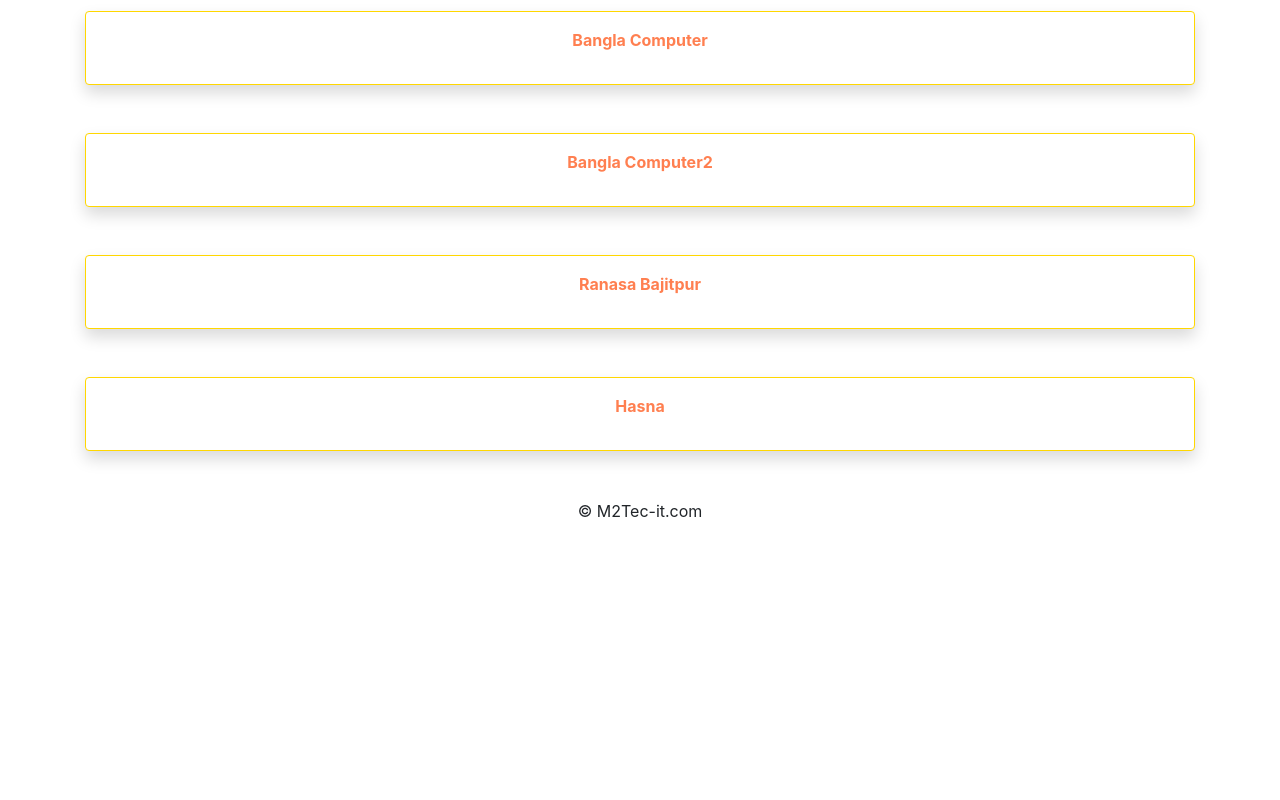
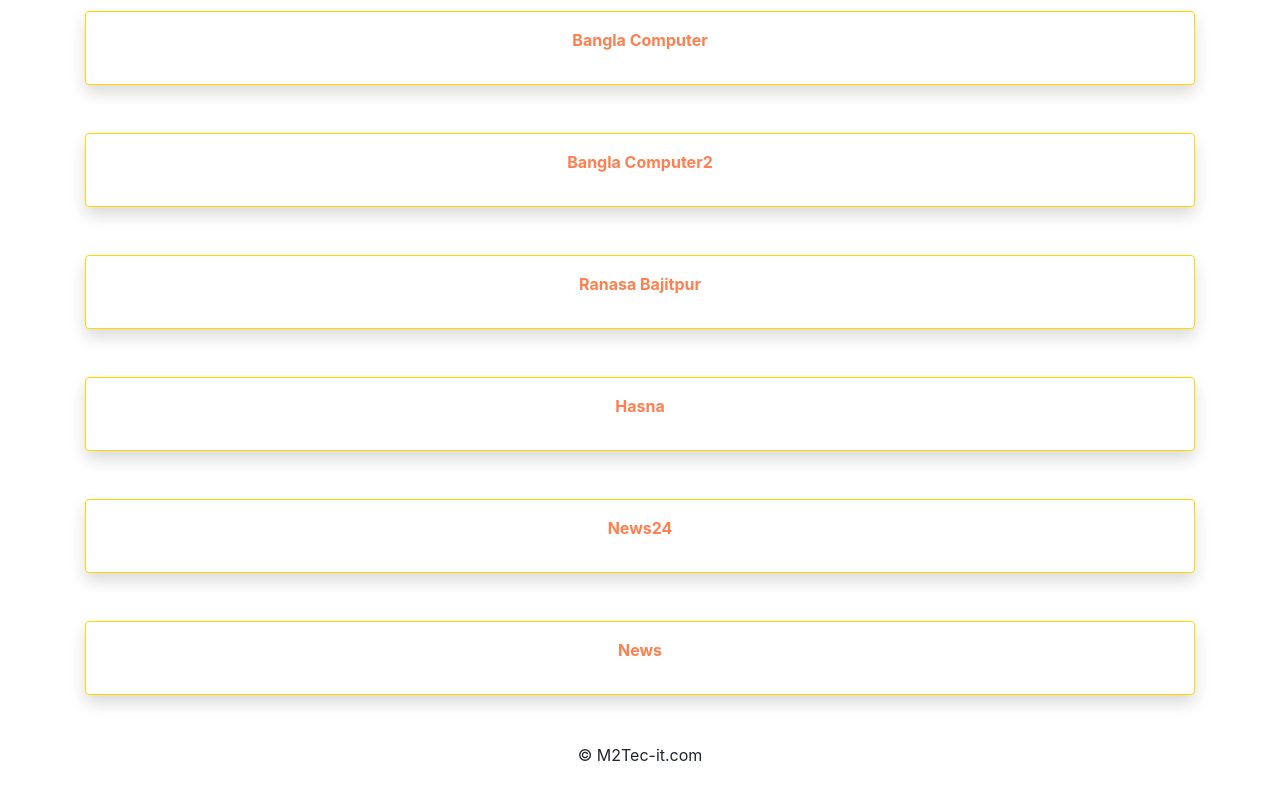
Before and after one commit to mostak909/amazing-sites, a plain HTML site: page index.html in a window 1280 px wide. Shown: the part 2442-3242 px from the top of the page. Before the commit the page ends 3016 px from the top, so only its background shows below. Drawn offline with nearby package versions, Linux system fonts and the light colour scheme.

Commit message:
Update index.html

```diff
--- a/index.html
+++ b/index.html
@@ -88,9 +88,12 @@
         <div class="shadow p-3 mb-5 bg-white rounded banner">
             <p><a href="https://dev-hasna.pantheonsite.io/">Hasna</a></p>
         </div>
-
-
-
+        <div class="shadow p-3 mb-5 bg-white rounded banner">
+            <p><a href="https://dev-m2news24.pantheonsite.io/">News24</a></p>
+        </div>
+        <div class="shadow p-3 mb-5 bg-white rounded banner">
+            <p><a href="https://dev-m2news.pantheonsite.io/">News</a></p>
+        </div>
     </section>
 
     <footer>
```
